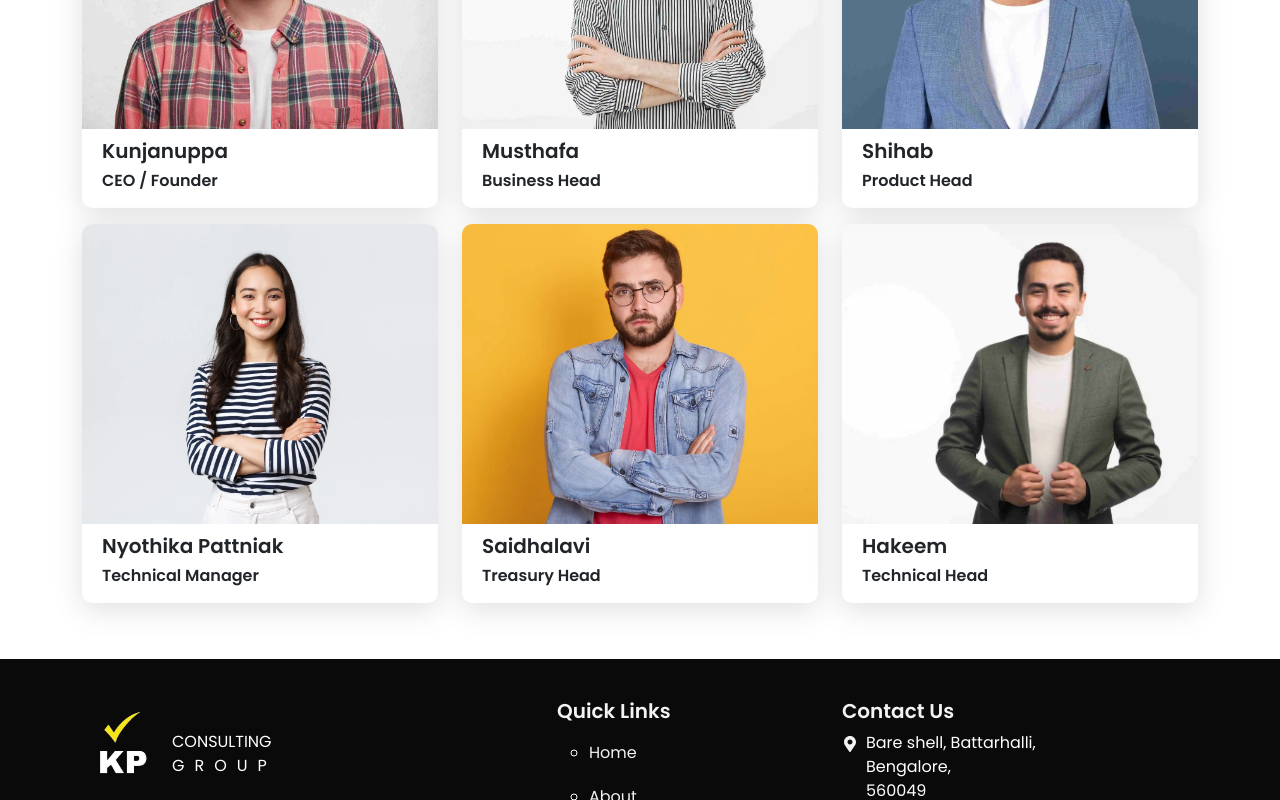
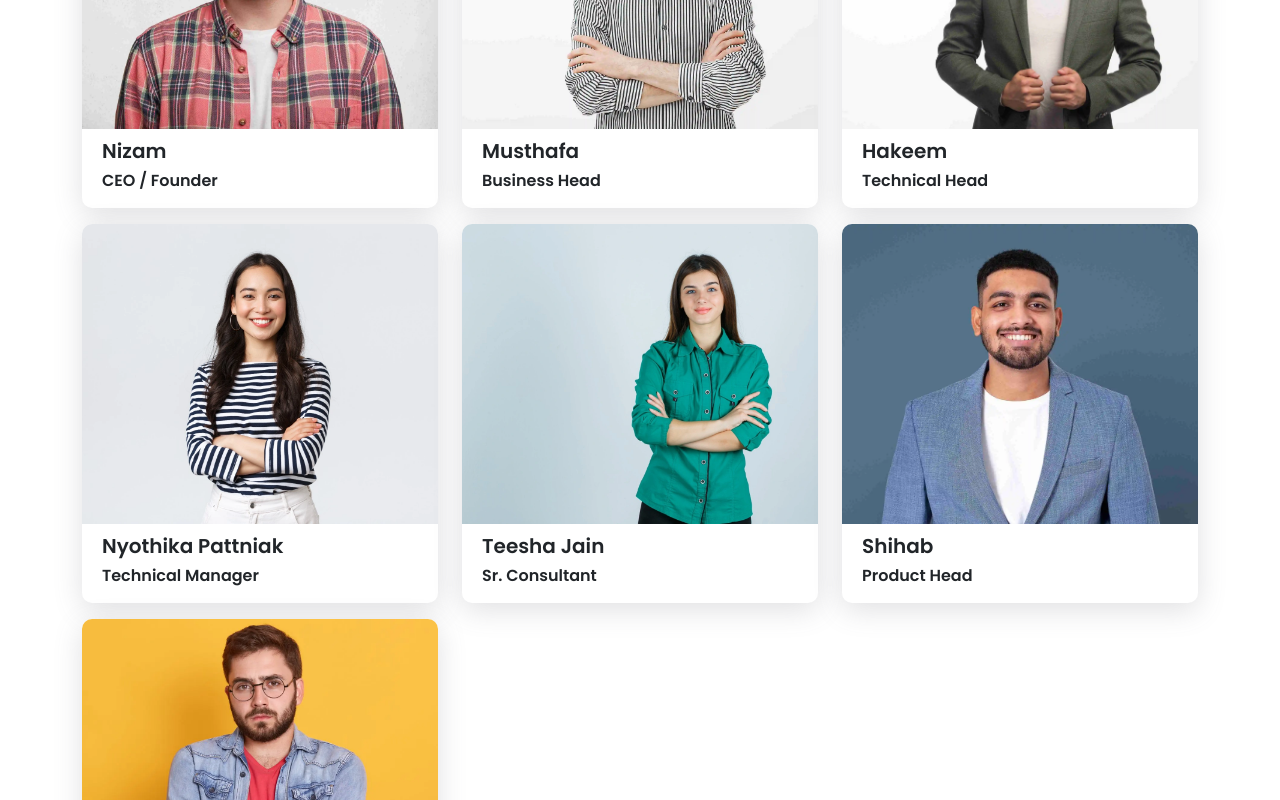
Before and after one commit to abdhakeemabd/kppcs, a React (Vite) app: page /about in a window 1280 px wide. Shown: the part 1240-2040 px from the top of the page. Built offline with nearby package versions, Linux system fonts and the light colour scheme.

Commit message:
team member added

```diff
--- a/src/components/team.jsx
+++ b/src/components/team.jsx
@@ -6,13 +6,14 @@ import Team3 from '../assets/images/team/6.webp';
 import Team4 from '../assets/images/team/4.webp';
 import Team5 from '../assets/images/team/5.webp';
 import Team6 from '../assets/images/team/8.webp';
+import Team7 from '../assets/images/team/9.webp';
 
 
 
 const teamMembers = [
   {
     id: 1,
-    name: 'Kunjanuppa',
+    name: 'Nizam',
     position: 'CEO / Founder',
     image: Team1,
   },
@@ -24,9 +25,9 @@ const teamMembers = [
   },
   {
     id: 3,
-    name: 'Shihab',
-    position: 'Product Head',
-    image: Team3,
+    name: 'Hakeem',
+    position: 'Technical Head ',
+    image: Team5,
   },
   {
     id: 4,
@@ -36,15 +37,21 @@ const teamMembers = [
   },
   {
     id: 5,
+    name: 'Teesha Jain',
+    position: 'Sr. Consultant',
+    image: Team7,
+  },
+  {
+    id: 6,
+    name: 'Shihab',
+    position: 'Product Head',
+    image: Team3,
+  },
+  {
+    id: 7,
     name: 'Saidhalavi',
     position: 'Treasury Head',
     image: Team6,
-  },
-  {
-    id: 6,
-    name: 'Hakeem',
-    position: 'Technical Head ',
-    image: Team5,
   },
 ];
 
```
